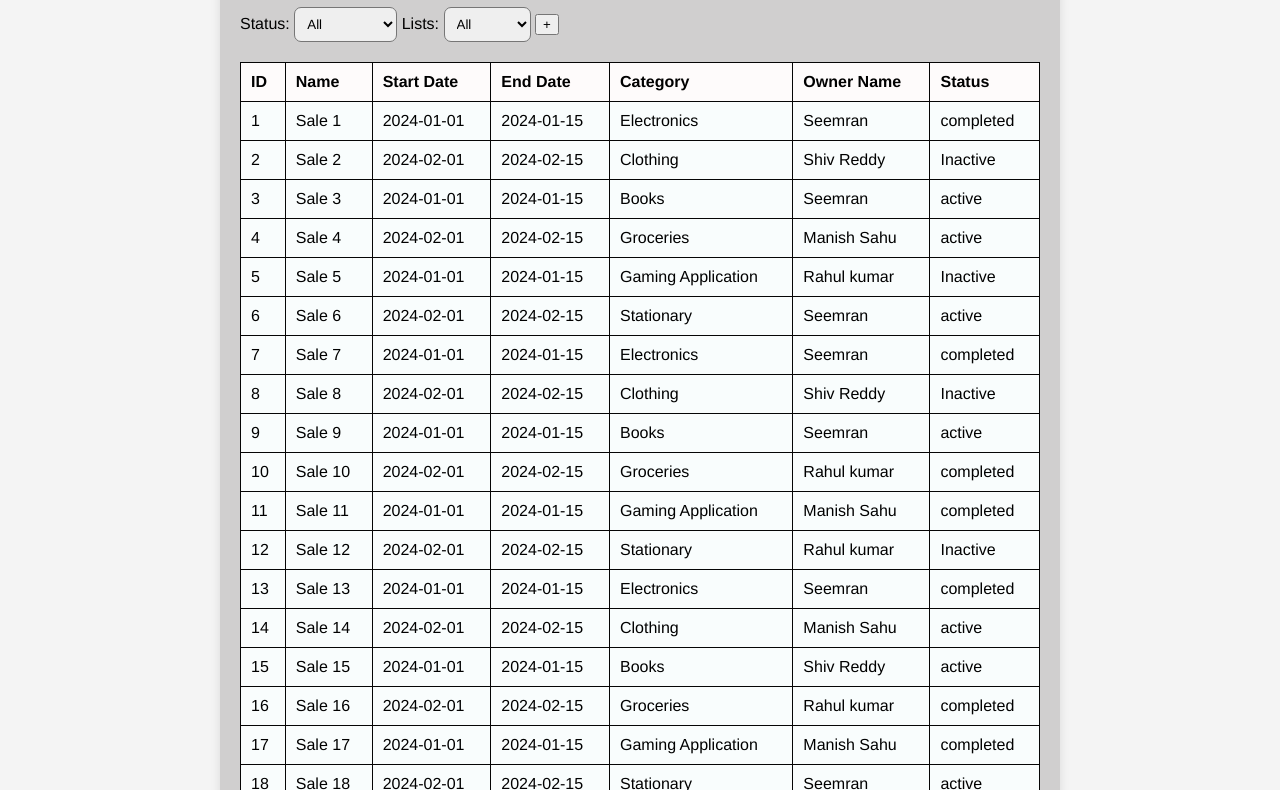
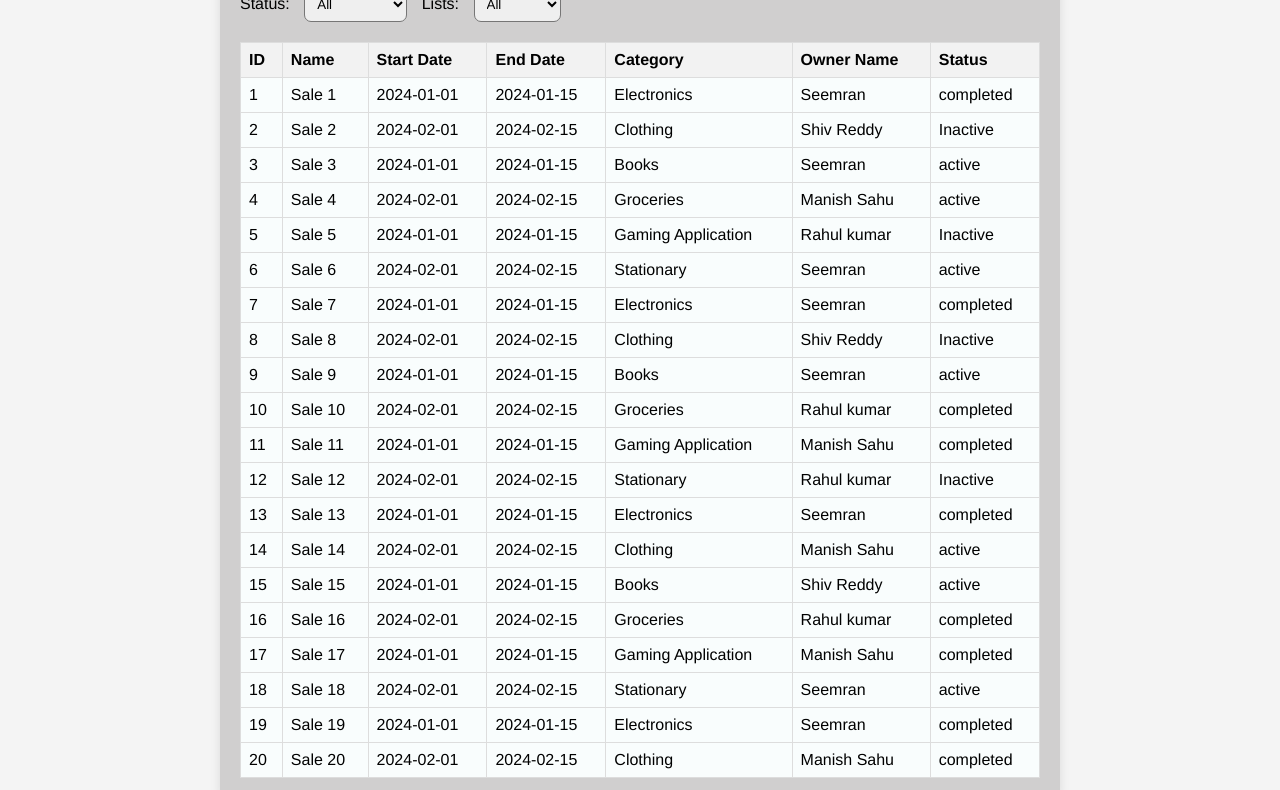
Before and after one commit to swainseemran/Sales-Service-Application, a plain HTML site: page index.html in a window 1280 px wide. Shown: the part 113-903 px from the top of the page. Drawn offline with Linux system fonts and the light colour scheme.

Commit message:
modified in css

```diff
--- a/styles.css
+++ b/styles.css
@@ -8,7 +8,8 @@ body {
 
 .container {
     max-width: 800px;
-    margin: 20px auto;
+    /* margin: 20px auto; */
+    margin: 0 auto;
     background-color: #d0cfcf;
     padding: 20px;
     box-shadow: 0 0 10px rgba(0, 0, 0, 0.1);
@@ -21,6 +22,14 @@ h1 {
 
 .filter {
     margin-bottom: 20px;
+
+    justify-content: space-between;
+    align-items: center;
+    margin-bottom: 10px;
+}
+
+label, select {
+    margin-right: 10px;
 }
 
 .filter #statusFilter{
@@ -54,6 +63,33 @@ select {
     padding: 8px;
 }
 
+#addItemButton {
+    background-color: #4CAF50;
+    color: white;
+    border: none;
+    padding: 10px 15px;
+    border-radius: 5px;
+    cursor: pointer;
+    position: absolute;
+    top: 0;
+    right: 0;
+}
+
+#salesTable {
+    width: 100%;
+    border-collapse: collapse;
+}
+
+#salesTable th, #salesTable td {
+    border: 1px solid #ddd;
+    padding: 8px;
+    text-align: left;
+}
+
+#salesTable th {
+    background-color: #f2f2f2;
+}
+
 /* Responsive Styles */
 /* @media only screen and (max-width: 600px) {
     .container {
```
